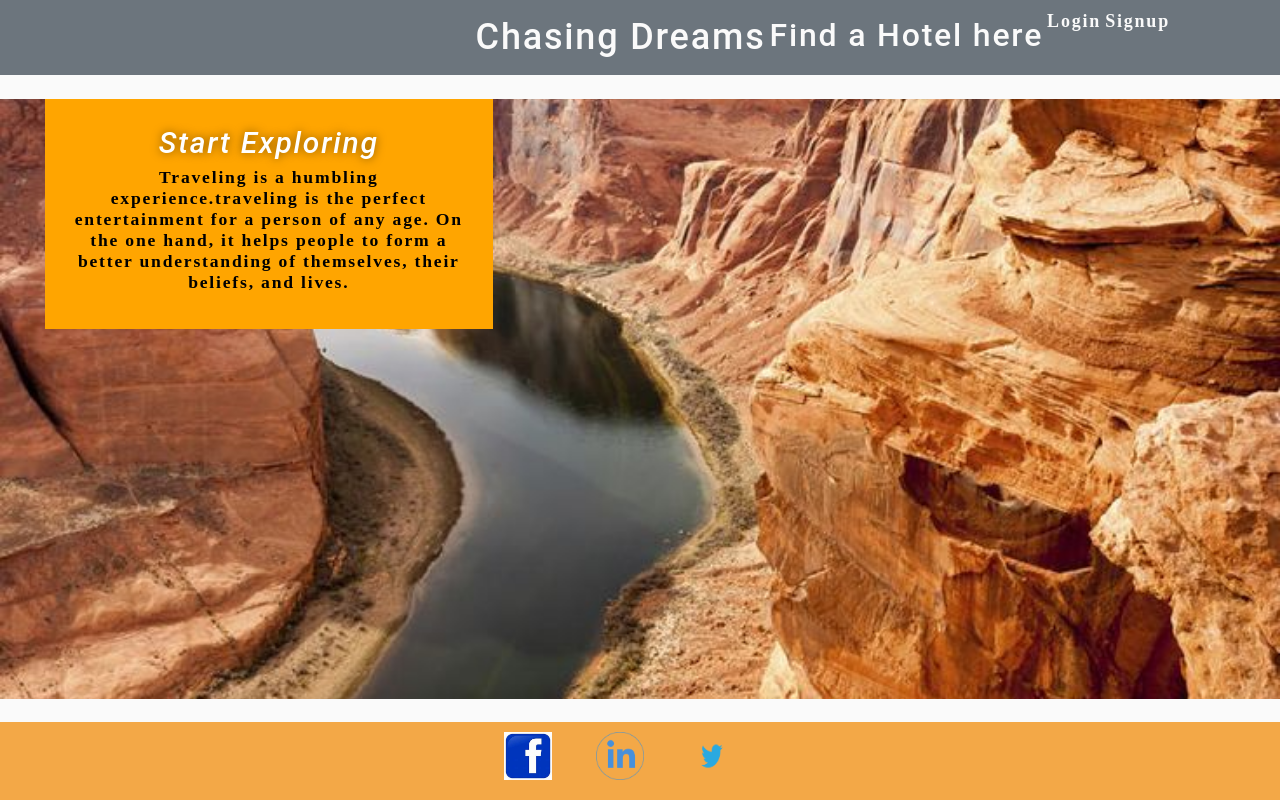
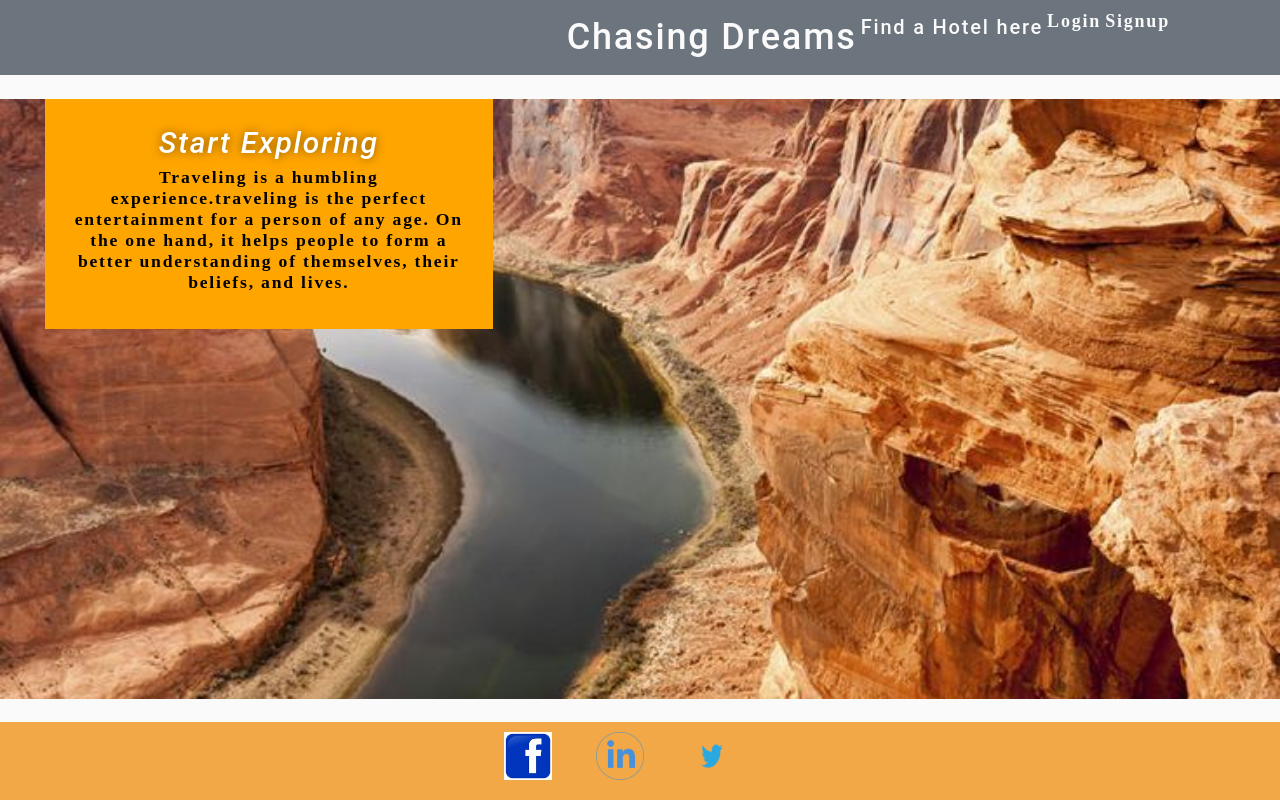
Before and after one commit to achuv37/Chasing-Dreams, a React (Create React App) app in the folder client/: page / in a window 1280 px wide. Built offline with nearby package versions, Linux system fonts and the light colour scheme.

Commit message:
modified the header component

```diff
--- a/client/src/components/Header/index.js
+++ b/client/src/components/Header/index.js
@@ -16,7 +16,7 @@ const Header = () => {
           <h1>Chasing Dreams</h1>
         </Link>
         <Link to="/">
-          <h2>Find a Hotel here</h2>
+          <h5>Find a Hotel here</h5>
         </Link>
         <nav className="text-center">
           {Auth.loggedIn() ? (
```
